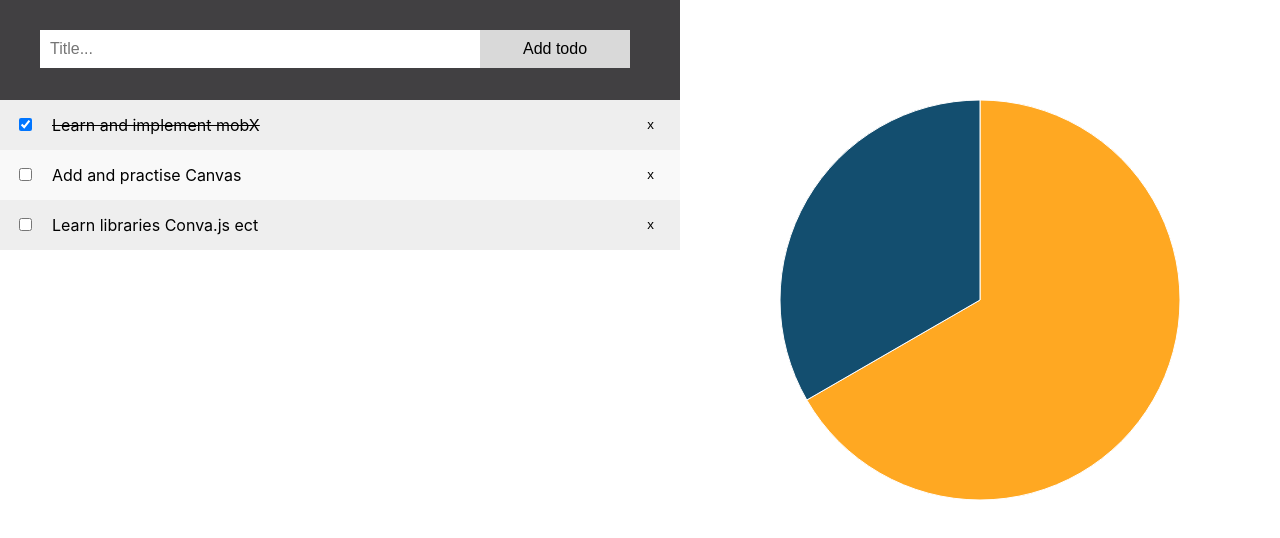
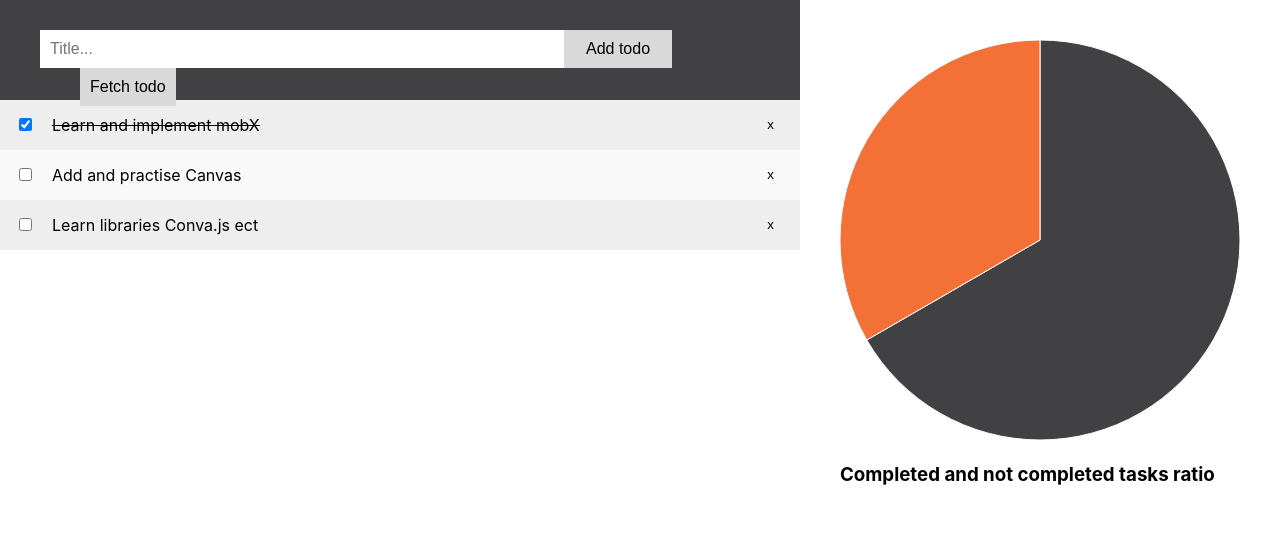
Before and after one commit to iq-developer/mobx, a React (Create React App) app: page / in a window 1280 px wide. Shown: the top 538 px of the page. Built offline with nearby package versions, Linux system fonts and the light colour scheme.

Commit message:
style: pie chart

```diff
--- a/package.json
+++ b/package.json
@@ -11,6 +11,7 @@
     "mobx-react-lite": "^3.3.0",
     "react": "^18.0.0",
     "react-dom": "^18.0.0",
+    "react-konva": "^18.0.0-0",
     "react-scripts": "5.0.1",
     "web-vitals": "^2.1.4"
   },
--- a/src/App.css
+++ b/src/App.css
@@ -9,6 +9,7 @@
 
 .right-column {
   width: 600px;
+  padding: 40px;
 }
 
 .header {
@@ -31,7 +32,7 @@ input.header-input {
 
 .add-btn {
   padding: 10px;
-  width: 25%;
+  width: 15%;
   background: #d9d9d9;
   float: left;
   text-align: center;
@@ -39,6 +40,11 @@ input.header-input {
   cursor: pointer;
   transition: 0.3s;
   border: none;
+}
+
+.fetch-btn {
+  margin-left: 40px;
+  width: auto;
 }
 
 .add-btn:hover {
--- a/src/components/Pie.js
+++ b/src/components/Pie.js
@@ -34,22 +34,22 @@ const Pie = observer(() => {
     // Define arcs for graphing
     const arc = d3.arc().innerRadius(0).outerRadius(200)
 
-    const colors = d3.scaleOrdinal(['#ffa822', '#134e6f', '#ff6150', '#1ac0c6', '#dee0e6'])
+    const colors = d3.scaleOrdinal(['#414042', '#f37037'])
 
     // Define the size and position of svg
     const svg = d3.select(pieChart.current)
-      .attr('width', 600)
-      .attr('height', 600)
-      // .style('background-color','yellow')
+      .attr('width', 400)
+      .attr('height', 400)
       .append('g')
-      .attr('transform', 'translate(300,300)')
+      .attr('transform', 'translate(200,200)')
 
     // Add tooltip
     const tooldiv = d3.select('#chartArea')
       .append('div')
       .style('visibility', 'hidden')
       .style('position', 'absolute')
-      .style('background-color', 'red')
+      .style('background-color', '#eee')
+      .style('padding', '10px')
 
 
     // Draw pie
@@ -61,8 +61,6 @@ const Pie = observer(() => {
       .attr('fill', (d, i) => colors(i))
       .attr('stroke', 'white')
       .on('mouseover', (e, d) => {
-        // console.log(e)
-        // console.log(d)
 
         tooldiv.style('visibility', 'visible')
           .text(`${d.data.item}:` + `${d.data.count}`)
@@ -78,9 +76,13 @@ const Pie = observer(() => {
   })
 
   return (
-    <div id='chartArea'>
-      <svg ref={pieChart}></svg>
-    </div>
+    <>
+
+      <div id='chartArea'>
+        <svg ref={pieChart}></svg>
+      </div>
+      <h3>Completed and not completed tasks ratio</h3>
+    </>
   )
 })
 
--- a/src/components/TodoHeader.js
+++ b/src/components/TodoHeader.js
@@ -11,7 +11,7 @@ const TodoHeader = observer(() => {
     <div className="header">
       <input className="header-input" placeholder="Title..." value={inputValue} onChange={event => setInputValue(event.target.value)} />
       <button className="add-btn" onClick={() => todo.addTodo(inputValue)}>Add todo</button>
-      {/* <button className="add-btn" onClick={() => todo.fetchTodos()}>Fetch todo</button> // just to test asyncronic query to backend */}
+      <button className="add-btn fetch-btn" onClick={() => todo.fetchTodos()}>Fetch todo</button>
     </div>
   );
 })
--- a/src/store/todo.js
+++ b/src/store/todo.js
@@ -30,7 +30,6 @@ class Todo {
     fetch(`https://jsonplaceholder.typicode.com/todos/${this.todos.length + 1}`)
       .then(response => response.json())
       .then(action(json => {
-        console.log('json: ', json)
         this.todos = [...this.todos, json];
       }))
   }
```
Also changed, not shown: 1 other file (tests, documents, lock files or other folders).
